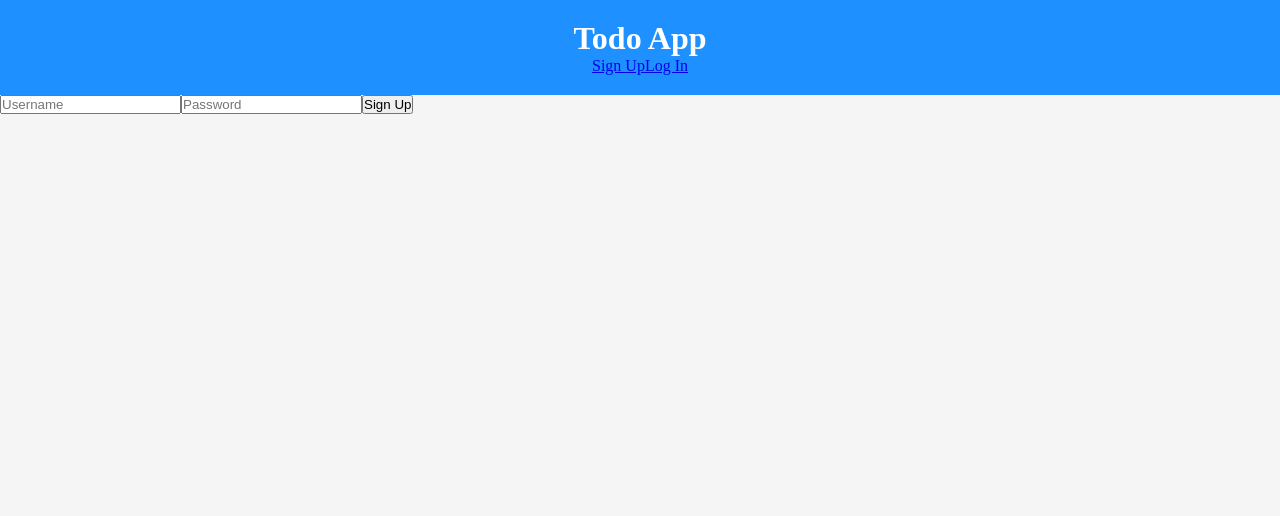
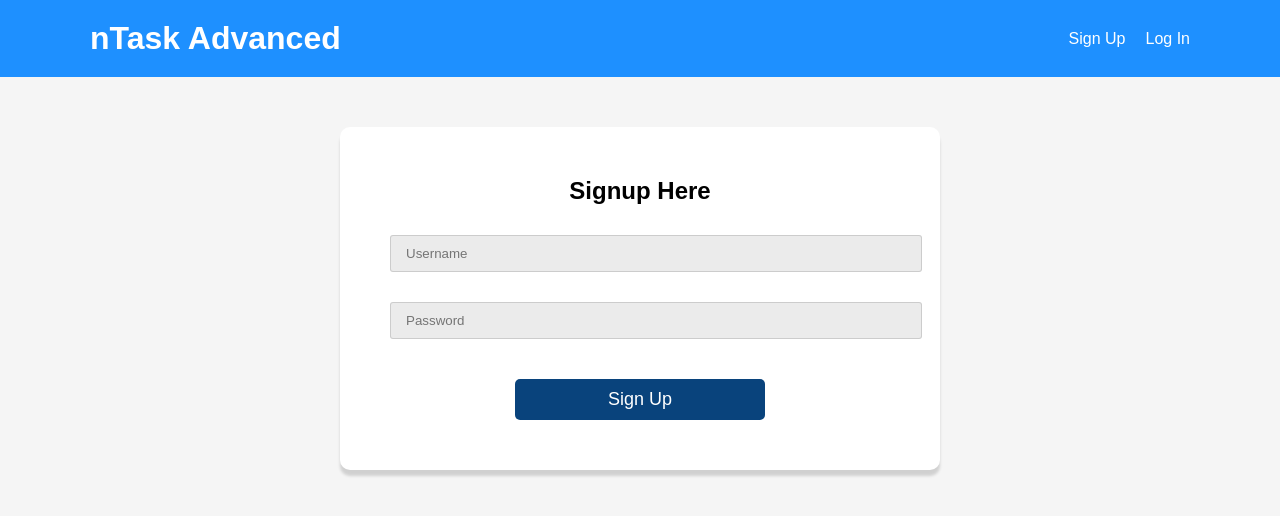
Before and after one commit to kumarmanish03/todoapp-mern, a React (Create React App) app: page /signup in a window 1280 px wide. Shown: the top 516 px of the page. Built offline with nearby package versions, Linux system fonts and the light colour scheme.

Commit message:
Improved Style

```diff
--- a/public/style.css
+++ b/public/style.css
@@ -5,6 +5,7 @@
 
 body {
   background-color: whitesmoke;
+  font-family: "Arial", sans-serif;
 }
 
 .todo-list {
@@ -123,6 +124,82 @@ button:focus {
   color: white;
 }
 
+.cont {
+  max-width: 1100px;
+  margin: auto;
+  padding: 0 32px;
+}
+
+.header .cont {
+  display: flex;
+  justify-content: space-between;
+  align-items: center;
+}
+
+.header a {
+  margin-left: 20px;
+  text-decoration: none;
+  color: white;
+}
+
+.user-form {
+  max-width: 500px;
+  margin: auto;
+  margin-top: 50px;
+  padding: 50px;
+  background: #fff;
+  border-radius: 10px;
+  box-shadow: 0 6px 3px rgba(0, 0, 0, 0.15);
+}
+
+.user-form .error-card {
+  margin-top: 30px;
+  padding: 15px 20px;
+  background: #f002;
+  border-radius: 10px;
+  border: 1px solid #f00;
+  color: #f00;
+}
+
+.user-form h2 {
+  text-align: center;
+}
+
+.user-form input {
+  display: block;
+  width: 100%;
+  margin-top: 30px;
+  padding: 10px 15px;
+  background: #ebebeb;
+  border-radius: 3px;
+  border: 1px solid #0002;
+  outline: 0;
+}
+.user-form input:focus {
+  border: 1px solid #000;
+  box-shadow: none;
+}
+
+.user-form [type="submit"] {
+  display: block;
+  width: 50%;
+  margin: 40px auto 0;
+  padding: 10px 0;
+  background: rgb(9, 67, 124);
+  border: 0;
+  outline: 0;
+  color: white;
+  font-size: 18px;
+  cursor: pointer;
+  transition: 0.2s ease-in-out;
+  border-radius: 5px;
+}
+
+.user-form [type="submit"]:focus,
+.user-form [type="submit"]:hover {
+  background: dodgerblue;
+}
+
 /* Responsive */
 
 @media screen and (max-width: 700px) {
--- a/src/App.js
+++ b/src/App.js
@@ -14,6 +14,7 @@ class App extends React.Component {
     todosData: [],
     isLoading: false,
     user: JSON.parse(localStorage.getItem("user")),
+    loginErr: "",
   };
 
   signup = ({ username, password }) => {
@@ -33,6 +34,8 @@ class App extends React.Component {
   };
 
   login = ({ username, password }) => {
+    this.setState({ loginErr: "" });
+
     fetch(url + "users/login", {
       method: "POST",
       headers: { "Content-type": "application/json" },
@@ -41,9 +44,13 @@ class App extends React.Component {
       .then((data) => data.json())
       .then((data) => {
         if (data.msg === "ok") {
-          this.setState({ user: data.user });
-          localStorage.setItem("user", JSON.stringify(data.user));
-          this.fetchtodo();
+          if (data.user == null) {
+            this.setState({ loginErr: "Invalid credentials!" });
+          } else {
+            this.setState({ user: data.user });
+            localStorage.setItem("user", JSON.stringify(data.user));
+            this.fetchtodo();
+          }
         }
       });
   };
@@ -127,7 +134,11 @@ class App extends React.Component {
         </Route>
 
         <Route path="/login">
-          <LogIn user={this.state.user} login={this.login} />
+          <LogIn
+            user={this.state.user}
+            login={this.login}
+            error={this.state.loginErr}
+          />
         </Route>
 
         <Route exact path="/">
--- a/src/Header.js
+++ b/src/Header.js
@@ -4,7 +4,8 @@ import { Link } from "react-router-dom";
 export default function Header(props) {
   return (
     <header className="header">
-      <h1>Todo App</h1>
+      <div className="cont">
+        <h1>nTask Advanced</h1>
 
         <nav>
           {props.user === null ? (
@@ -13,9 +14,12 @@ export default function Header(props) {
               <Link to="/login">Log In</Link>
             </>
           ) : (
-          <button onClick={props.logout}>Log Out</button>
+            <a href="#" onClick={props.logout}>
+              Log Out
+            </a>
           )}
         </nav>
+      </div>
     </header>
   );
 }
--- a/src/Login.js
+++ b/src/Login.js
@@ -15,7 +15,12 @@ export default function LogIn(props) {
   }
 
   return (
-    <form id="login-form" onSubmit={handleSubmit}>
+    <div className="cont">
+      <form id="login-form" className="user-form" onSubmit={handleSubmit}>
+        <h2>Login Here</h2>
+
+        {props.error && <div className="error-card">{props.error}</div>}
+
         <input
           type="text"
           name="username"
@@ -36,5 +41,6 @@ export default function LogIn(props) {
 
         <button type="submit">Log In</button>
       </form>
+    </div>
   );
 }
--- a/src/SignUp.js
+++ b/src/SignUp.js
@@ -4,10 +4,17 @@ import { Redirect } from "react-router-dom";
 export default function SignUp(props) {
   const [username, setUsername] = useState("");
   const [password, setPassword] = useState("");
+  const [error, setError] = useState("");
 
   const handleSubmit = (e) => {
     e.preventDefault();
+
+    if (/^\w{5,30}$/.test(username)) {
+      setError("");
       props.signup({ username, password });
+    } else {
+      setError("Username must contain alphanumeric characters or underscore!");
+    }
   };
 
   if (props.user !== null) {
@@ -15,7 +22,12 @@ export default function SignUp(props) {
   }
 
   return (
-    <form id="signup-form" onSubmit={handleSubmit}>
+    <div className="cont">
+      <form id="signup-form" className="user-form" onSubmit={handleSubmit}>
+        <h2>Signup Here</h2>
+
+        {error && <div className="error-card">{error}</div>}
+
         <input
           type="text"
           name="username"
@@ -36,5 +48,6 @@ export default function SignUp(props) {
 
         <button type="submit">Sign Up</button>
       </form>
+    </div>
   );
 }
```
Lines whose indentation alone changed are shown as unchanged.
